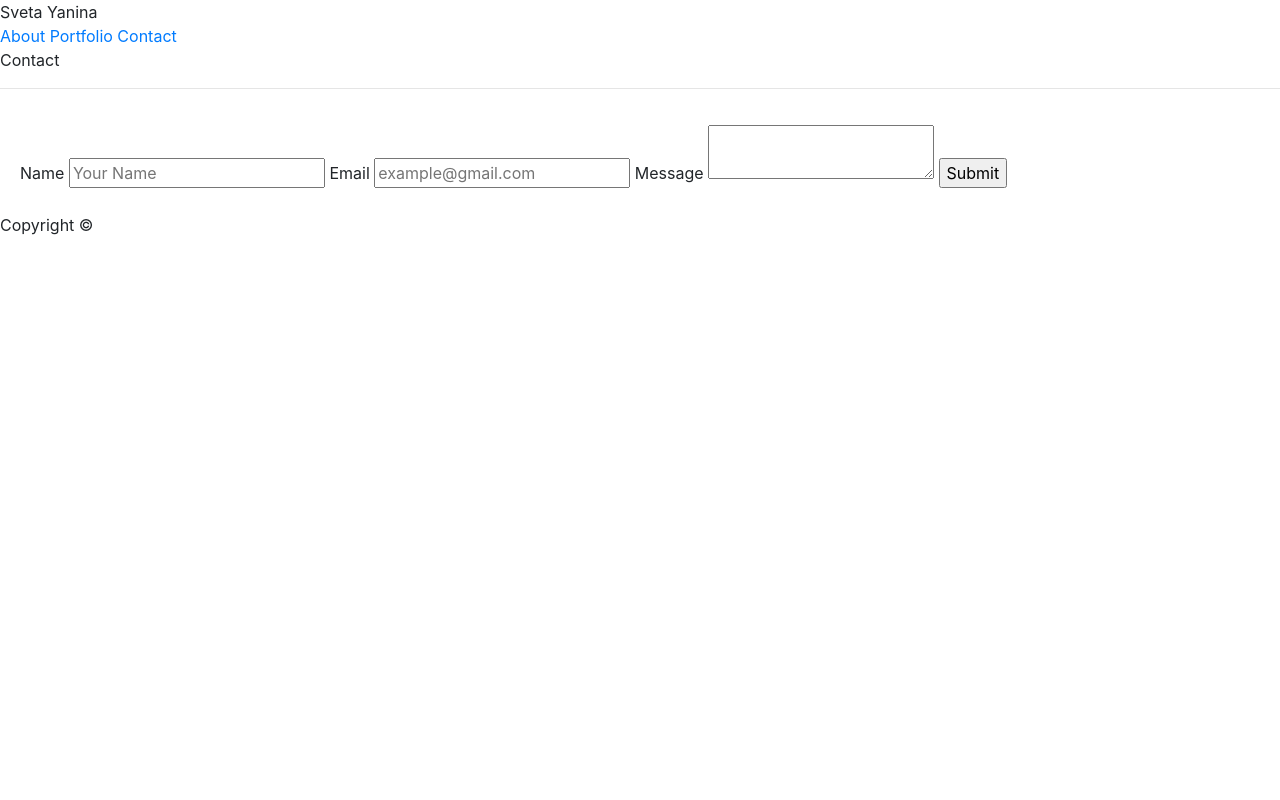
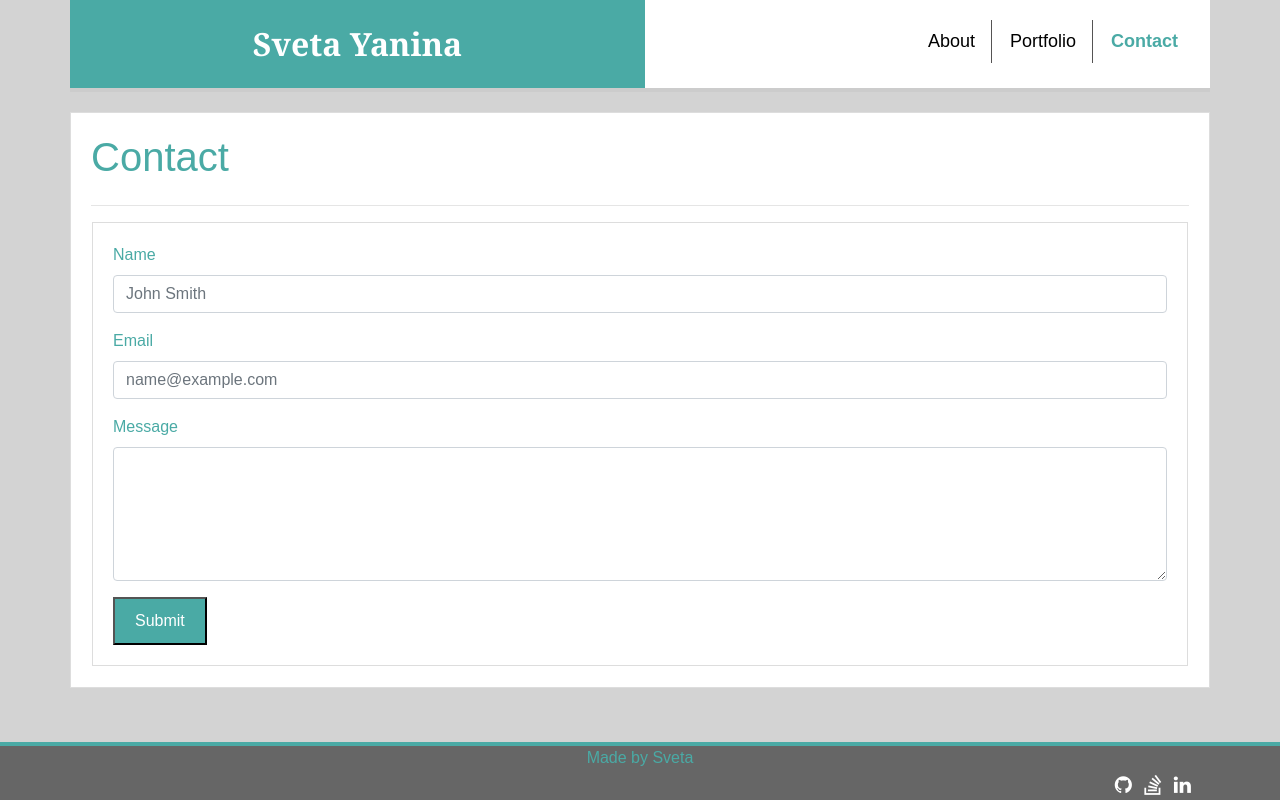
Before and after one commit to Code-SY/Bootstrap-Portfolio, a plain HTML site: page contact.html in a window 1280 px wide. Drawn offline with nearby package versions, Linux system fonts and the light colour scheme.

Commit message:
Added footer, chagned css styles, added css validation

```diff
--- a/assets/css/style.css
+++ b/assets/css/style.css
@@ -1,26 +1,23 @@
 body {
     margin: 0px;
     padding: 0px;
-    height: 100%;
-    background-color: lightgray;
-    color: #777777;
-    font-family: 'Arial', 'Helvetica Neue', Helvetica, sans-serif;
+    background-color: lightgray !important;
+    font-family: 'Arial', 'Helvetica Neue', Helvetica, sans-serif !important;
 }
+
 #header {
     margin-bottom: 20px;
     border-bottom: 4px #cccccc solid;
     background-color: #ffffff;
 }
-p {
-    margin: 20px;
+
+p,
+form {
+    margin: 1px;
+    color: #777777;
 
 }
 
-/*#headerContent {
-    padding-left: 150px;
-    padding-right: 150px;
-    min-width: 600px;
-}*/
 #title {
     padding: 20px;
     display: inline-block;
@@ -30,68 +27,38 @@ p {
     background-color: #4aaaa5;
     font-family: Georgia, Times, "Times New Roman", serif;
 }
-#navigation {
-    padding-top: 70px;
-    float: right;
-}
+
 nav a {
     float: left;
     color: black;
     text-align: center;
-    margin: 10px 5px;
+    margin: 20px 1px;
     padding-right: 10px;
     text-decoration: none;
     font-size: 18px;
     border-right: 1px rgb(85, 83, 83) solid;
 }
+
 a.navigationCurrent {
     color: #4aaaa5 !important;
     font-weight: bold !important;
     cursor: default;
 }
+
 a.navigationLast {
     border-right: 0px !important;
 }
-.clearFloat {
-    clear: left;
-    clear: right;
-}
-#content {
+
+#content,
+form {
     background-color: white;
     height: 100%;
     padding: 20px;
     line-height: 1.5em;
     border: 1px #dddddd solid;
+    color: #4aaaa5;
 }
-#page-header {
-    padding: 20px;
-    font-size: 2em;
-    font-weight: bold;
-    color: #4aaaa5;
-    font-family: Georgia, Time, "Times New Roman", serif;
-}
-#footer {
-    width: 100%;
-    margin-top: 10px;
-    padding-top: 10px;
-    padding-bottom: 10px;
-    border-top: 3px #4aaaa5 solid;
-    font-size: 0.5em;
-    position: fixed;
-    left: 0;
-    bottom: 0;
-    text-align: center;
-    color: white;
-    background-color: #666666;
-}
-span.clear {
-    clear: left;
-    display: block;
-}
-.portfolioItem {
-    margin: 10px;
-    position: relative;
-}
+
 .portfolioTitle {
     position: sticky;
     background-color: #4aaaa5;
@@ -99,25 +66,41 @@ span.clear {
     text-align: center;
     font-size: 1em;
 }
-label {
-    margin-bottom: 5px;
-}
-input[type=text] {
-    padding: 10px 5px;
-    width: 100%;
-    display: inline-block;
-    border: 1px solid #ccc;
-    box-sizing: border-box;
-}
+
 input[type=submit] {
     background-color: #4aaaa5;
     color: white;
-    padding: 10px 15px;
-    cursor: pointer;
+    padding: 10px 20px;
 }
-text {
-    padding: 10px 5px;
-    width: auto;
-    height: 100px;
-    box-sizing: border-box;
+
+.footer {
+    background: #666666;
+    border-top: 4px #4aaaa5 solid;
+    font-size: 1em;
+    color: #4aaaa5;
+    text-align: center;
+    text-anchor: middle;
+    position: fixed;
+    bottom: 0;
+    left: 0;
+    right: 0;
 }
+
+.footer a {
+    color: white;
+    font-size: 20px;
+    padding: 4px;
+    transition: all .5s ease;
+}
+
+.footer a:first-child {
+    border-left: 1px solid #666666;
+}
+
+.footer:hover {
+    color: white;
+}
+
+.footer a:hover {
+    color: #4aaaa5;
+}
--- a/contact.html
+++ b/contact.html
@@ -1,5 +1,6 @@
 <!doctype html>
 <html lang="en">
+
 <head>
     <title>Title</title>
     <!-- Required meta tags -->
@@ -7,45 +8,64 @@
     <meta name="viewport" content="width=device-width, initial-scale=1, shrink-to-fit=no">
 
     <!-- Bootstrap CSS -->
-    <link rel="stylesheet" href="https://stackpath.bootstrapcdn.com/bootstrap/4.3.1/css/bootstrap.min.css" integrity="sha384-ggOyR0iXCbMQv3Xipma34MD+dH/1fQ784/j6cY/iJTQUOhcWr7x9JvoRxT2MZw1T" crossorigin="anonymous">
+    <link rel="stylesheet" href="https://stackpath.bootstrapcdn.com/bootstrap/4.3.1/css/bootstrap.min.css"
+        integrity="sha384-ggOyR0iXCbMQv3Xipma34MD+dH/1fQ784/j6cY/iJTQUOhcWr7x9JvoRxT2MZw1T" crossorigin="anonymous">
+    <link href="https://maxcdn.bootstrapcdn.com/font-awesome/4.4.0/css/font-awesome.min.css" rel="stylesheet" />
+
+    <link rel="stylesheet" href="assets/css/style.css">
+
 </head>
+
 <body>
-        <div id="header">
-                <div id="headerContent">
-                    <div id="title">
+    <div id="header" class="container">
+        <div class="row">
+            <div id="title" class="col-12 col-md text-center">
                 Sveta Yanina
             </div>
-                    <div id="navigation">
-                        <a href="index.html">About</a>
-                        <a href="portfolio.html">Portfolio</a>
-                        <a class="navigationCurrent navigationLast" href="#">Contact</a>
+            <div class="col-12 col-md">
+                <nav class="nav justify-content-center justify-content-md-end">
+                    <a class="nav-link" href="index.html">About</a>
+                    <a class="nav-link" href="portfolio.html">Portfolio</a>
+                    <a class="nav-link navigationLast navigationCurrent" href="#">Contact</a>
+                </nav>
             </div>
         </div>
     </div>
-            <div class="clearFloat"></div>
-            <div id="content">
-                <p id="contentTitle">Contact</p>
+    <div id="content" class="container">
+        <div class="row">
+            <div class="col-md-12">
+                <h1>Contact</h1>
+            </div>
+        </div>
         <hr>
-                <div style="padding: 20px">
-                    <form action="#">
-                        <label for="name">Name</label>
-                        <input type="text" id="name" name="name" placeholder="Your Name">
-                        <label for="email">Email</label>
-                        <input type="text" id="email" name="email" placeholder="example@gmail.com">
-                        <label for="message">Message</label>
-                        <textarea id="message" name="message"></textarea>
+        <form>
+            <div class="form-group">
+                <label for="exampleFormControlInput1">Name</label>
+                <input type="text" class="form-control" id="exampleFormControlInput1" placeholder="John Smith">
+            </div>
+            <div class="form-group">
+                <label for="exampleFormControlInput2">Email</label>
+                <input type="email" class="form-control" id="exampleFormControlInput2" placeholder="name@example.com">
+            </div>
+            <div class="form-group">
+                <label for="exampleFormControlTextarea1">Message</label>
+                <textarea class="form-control" id="exampleFormControlTextarea1" rows="5"></textarea>
+            </div>
             <input type="submit" value="Submit">
         </form>
     </div>
-                <span class="clear"></span>
+    <br>
+    <br>
+    <br>
+    <br>
+    <footer class="footer"> Made by Sveta
+        <div class="container text-right">
+            <a href="https://github.com/Code-SY"><i class="fa fa-github"></i></a>
+            <a href="https://stackoverflow.com/users/11381958/code-sy"><i class="fa fa-stack-overflow"></i></a>
+            <a href="#"><i class="fa fa-linkedin"></i></a>
         </div>
-            <div id="footer">
-                Copyright &copy;
-            </div>
-    <!-- Optional JavaScript -->
-    <!-- jQuery first, then Popper.js, then Bootstrap JS -->
-    <script src="https://code.jquery.com/jquery-3.3.1.slim.min.js" integrity="sha384-q8i/X+965DzO0rT7abK41JStQIAqVgRVzpbzo5smXKp4YfRvH+8abtTE1Pi6jizo" crossorigin="anonymous"></script>
-    <script src="https://cdnjs.cloudflare.com/ajax/libs/popper.js/1.14.7/umd/popper.min.js" integrity="sha384-UO2eT0CpHqdSJQ6hJty5KVphtPhzWj9WO1clHTMGa3JDZwrnQq4sF86dIHNDz0W1" crossorigin="anonymous"></script>
-    <script src="https://stackpath.bootstrapcdn.com/bootstrap/4.3.1/js/bootstrap.min.js" integrity="sha384-JjSmVgyd0p3pXB1rRibZUAYoIIy6OrQ6VrjIEaFf/nJGzIxFDsf4x0xIM+B07jRM" crossorigin="anonymous"></script>
+    </footer>
+
 </body>
+
 </html>
```
Also changed, not shown: index.html (+34 -17 lines), portfolio.html (+27 -19 lines). Lines whose indentation alone changed are shown as unchanged.
